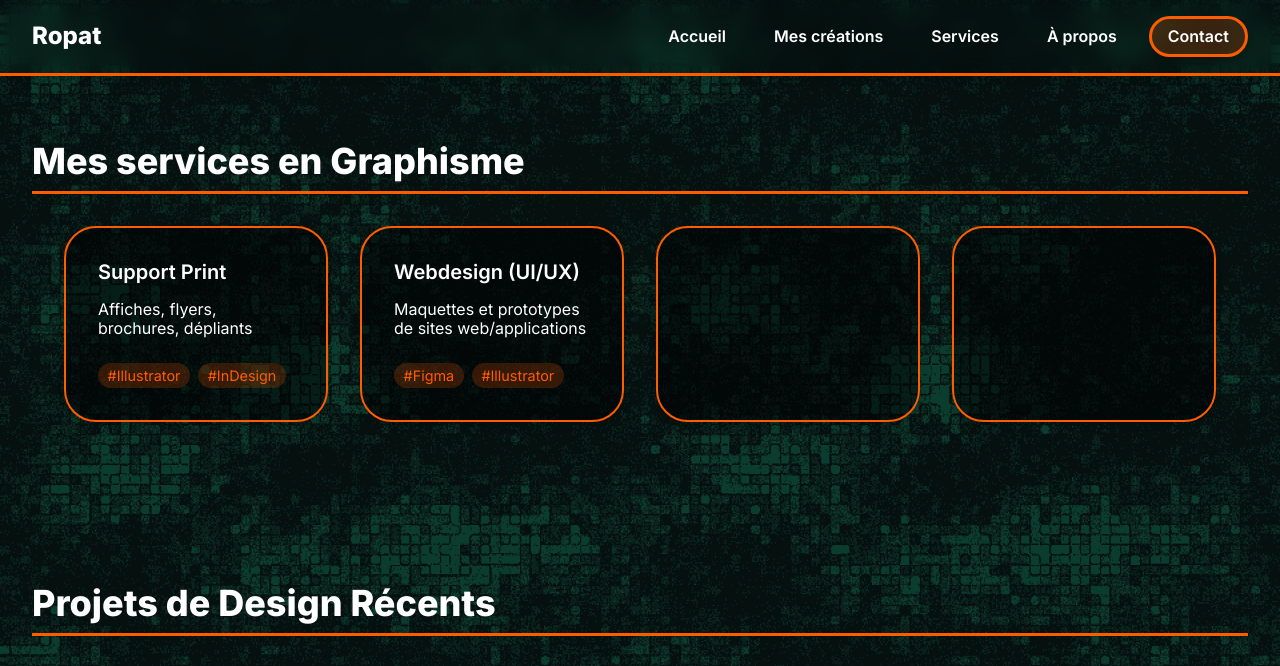
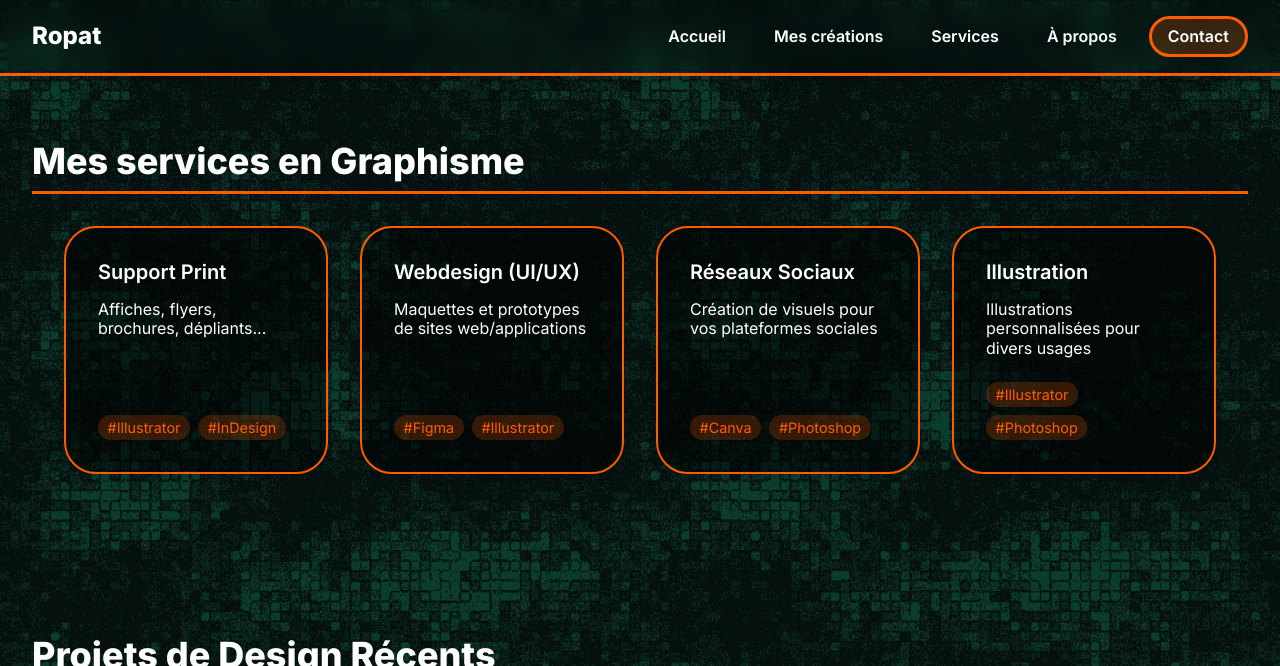
Before and after one commit to 7Nautilus/ropat-portfolio, a Jekyll site: the page built from fr/services/conception-graphique.html, in a window 1280 px wide and 900 px high, scrolled down 1144 px, cut to the strip 0-666 px from the top of the window. Built offline with Jekyll 4.4.1, drawn with Linux system fonts in a browser that asks for light colours.

Commit message:
big update

```diff
--- a/_data/projects/exit.yml
+++ b/_data/projects/exit.yml
@@ -13,7 +13,7 @@ locales:
     aria_label: "Voir le projet d'affiche EXIT"
     image_alt: "Affiche EXIT"
     title: "Affiche “EXIT”"
-    subtitle: "Projet de **création d'affiche** détournant le design des panneaux de signalisation de sorties de secours"
+    subtitle: "**Création d'affiche** vintage"
     description: "Réinterprétation graphique des panneaux de sorties de secours avec un traitement cuivre oxydé, mêlant typographie, formes géométriques et textures contemporaines."
     context_title: "À propos du projet"
     context_content: |
--- a/_data/services/graphic-design.yml
+++ b/_data/services/graphic-design.yml
@@ -16,10 +16,6 @@ title:
 description:
   fr: "Création de logos, identités visuelles complètes, affiches, flyers et tous vos supports de communication print et web."
   en: "Logo creation, complete visual identities, posters, flyers and all your print and web communication materials."
-tools:
-  - nom: "#Illustrator"
-  - nom: "#Photoshop"
-  - nom: "#Figma"
 hero:
   fr:
     title: "Conception graphique"
@@ -33,20 +29,26 @@ hero:
     cta:
       text: "Let's discuss your project"
       url: "/en/contact.html"
+tools:
+  - nom: "#Illustrator"
+  - nom: "#Photoshop"
+  - nom: "#Figma"
+
 subtitles:
-  first_section:
+  subservices:
     fr: "Mes services en Graphisme"
     en: "My Graphic Design services"
-  second_section :
+  projects :
     fr: "Projets de Design Récents"
     en: "Recent Design Projects"
+
 services :
   - nom:
       fr: "Support Print"
       en: "Print Support"
     description:
-      fr: "Affiches, flyers, brochures, dépliants"
-      en: "Posters, flyers, brochures, flyers"
+      fr: "Affiches, flyers, brochures, dépliants..."
+      en: "Posters, flyers, brochures, flyers..."
     tools:
       - nom: "#Illustrator"
       - nom: "#InDesign"
@@ -60,6 +62,20 @@ services :
       - nom: "#Figma"
       - nom: "#Illustrator"
   - nom:
-      fr: ""
+      fr: "Réseaux Sociaux"
+      en: "Social Media"
+    description:
+      fr: "Création de visuels pour vos plateformes sociales"
+      en: "Creation of visuals for your social platforms"
+    tools:
+      - nom: "#Canva"
+      - nom: "#Photoshop"
   - nom:
-      fr: ""
+      fr: "Illustration"
+      en: "Illustration"
+    description:
+      fr: "Illustrations personnalisées pour divers usages"
+      en: "Custom illustrations for various uses"
+    tools:
+      - nom: "#Illustrator"
+      - nom: "#Photoshop"
--- a/_includes/service-main.html
+++ b/_includes/service-main.html
@@ -14,9 +14,8 @@
   {% unless hero_cta_url %}
     {% assign hero_cta_url = "/" | append: current_lang | append: "/contact.html" %}
   {% endunless %}
-  {% assign first_section_subtitle = service.subtitles.first_section[current_lang] %}
-  {% assign first_section_description = service.description[current_lang] %}
-  {% assign second_section_subtitle = service.subtitles.second_section[current_lang] %}
+  {% assign subservices_subtitle = service.subtitles.subservices[current_lang] %}
+  {% assign projects_subtitle = service.subtitles.projects[current_lang] %}
   {% assign gallery_cta_url = "/" | append: current_lang | append: "/portfolio.html" %}
   {% if current_lang == "fr" %}
     {% assign services_title = "Ce que je propose" %}
@@ -71,7 +70,7 @@
     <!-- FIN DE LA SECTION TEST-->
     <!-- 1ère sections - Services Card -->
     <section class="services-cards-section">
-      <h3 class="section-title">{{ first_section_subtitle | default: services_title }}</h3>
+      <h3 class="section-title">{{ subservices_subtitle | default: services_title }}</h3>
       <div class="section-grid section-grid-simple">
         {% for service_item in service.services %}
           <div class="service-card service-card-simple">
@@ -93,7 +92,7 @@
       </div>
     </section>
     <section>
-      <h3 class="section-title">{{ second_section_subtitle | default: gallery_title }}</h3>
+      <h3 class="section-title">{{ projects_subtitle | default: gallery_title }}</h3>
       <!-- Projects Grid -->
       <div class="section-grid" id="projects-grid">
         <!-- Include Projects with "Music" category -->
```
Also changed, not shown: _data/services/branding-strategy.yml (+18 -1 lines).
